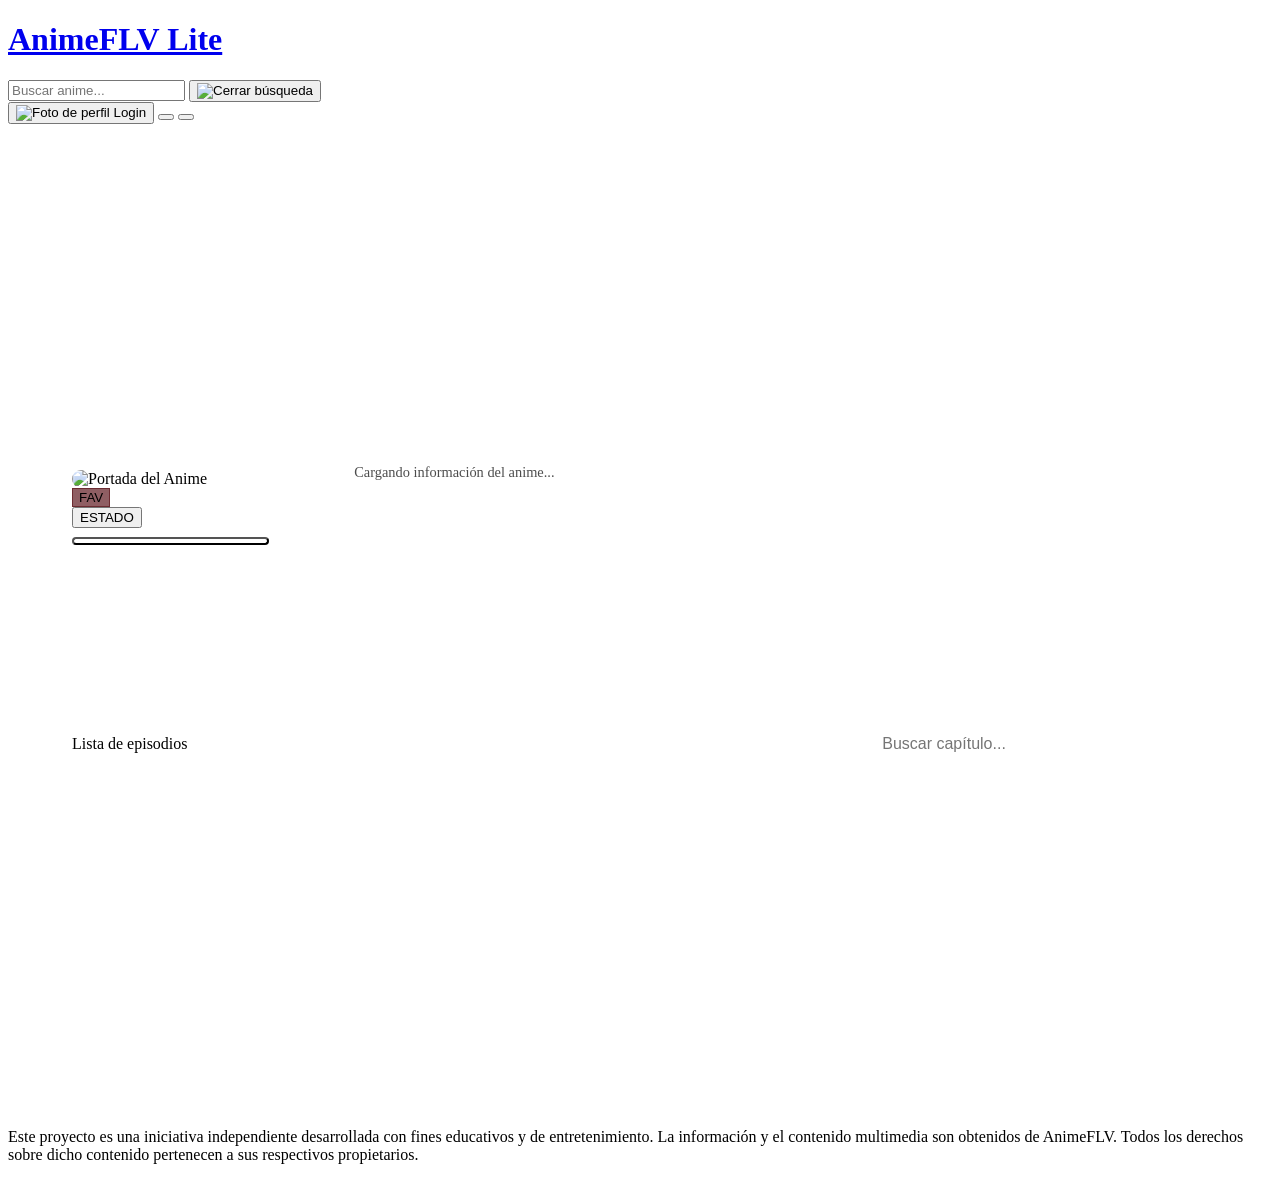
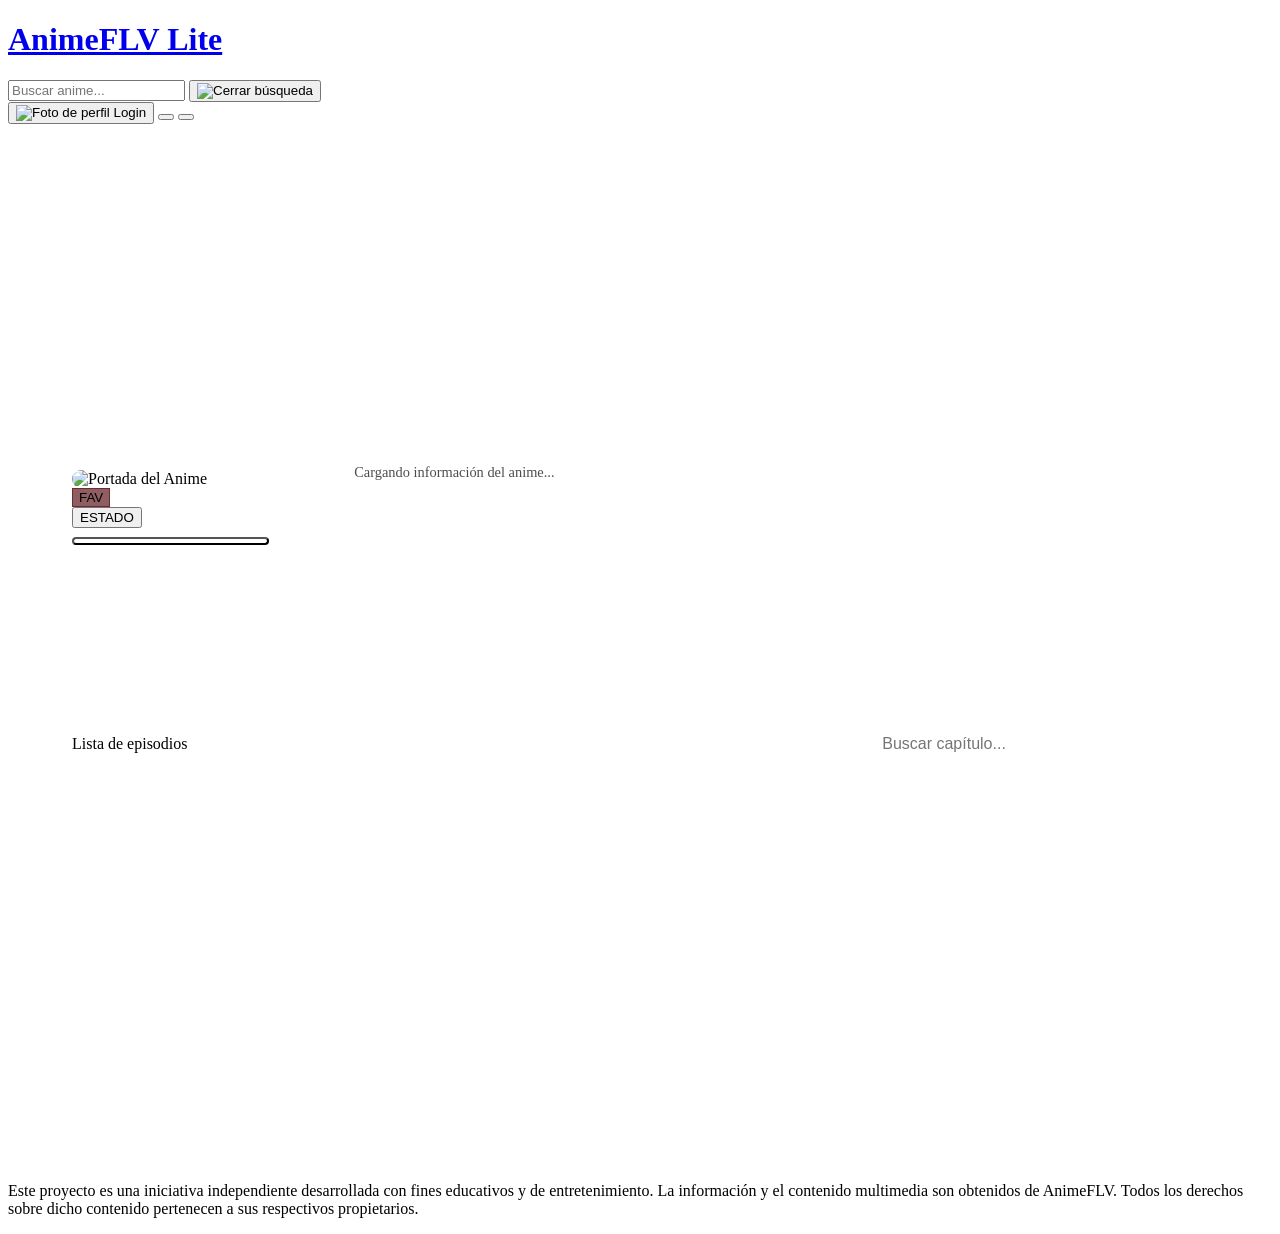

update ui caps

--- a/styles/style_anime.css
+++ b/styles/style_anime.css
@@ -77,7 +77,7 @@ body::after {
   margin-bottom: 2rem;
   display: grid;
   grid-template-columns: minmax(200px, 20%) minmax(0, calc(80% - 25px));
-  grid-template-rows: auto auto auto;
+  /* grid-template-rows: auto auto auto; */
   grid-template-areas: 
     "container1 container2"
     "container3 container3"
@@ -557,7 +557,7 @@ body::after {
   display: flex;
   flex-direction: column;
   gap: 1rem;
-  min-height: 166px;
+  min-height: 220px;
   position: relative;
 }
 
@@ -602,25 +602,19 @@ body::after {
   grid-area: episodios;
   margin:auto;
   list-style-type: none;
-  display: flex;
-  flex-wrap: wrap;
-  flex-direction: column;
-  align-items: center;
+  display: grid;
+  grid-template-columns: repeat(auto-fill, minmax(200px, 1fr));
+  gap:10px;
   width: 100%;
-  overflow-x: auto;
-  overflow-y: hidden;
+  padding-top: 10px;
+  overflow-y: auto;
   scroll-behavior: smooth;
-  height: 0px;
   transition: height .5s;
-  gap: 0 1rem;
-  &.cargado {
-    height: min(calc(var(--caps) * (80px + 1rem) + 8px), clamp(296px, calc(100vh - 440px), 1000px));
-  }
 }
 
 /* Para navegadores WebKit (Chrome, Safari) */
 .episodes-list::-webkit-scrollbar, .timeline-containe::-webkit-scrollbar, #anime-grid-sin-resultados::-webkit-scrollbar {
-  height: 8px;
+  width: 8px;
 }
 .episodes-list::-webkit-scrollbar-thumb, .timeline-containe::-webkit-scrollbar-thumb, .anime-description::-webkit-scrollbar-thumb, #anime-grid-sin-resultados::-webkit-scrollbar-thumb {
   background-color: var(--p);
@@ -633,77 +627,106 @@ body::after {
   width: 4px;
 }
 .episodes-list li {
-  margin-bottom: 1rem;
   width: 100%;
   display: flex;
-  flex:1 ;
-  max-height: 80px;
-  min-height: 80px;
-}
+  height: 150px;
+} 
 .episode-btn.ep-visto {
-  color: var(--t2);
+  color: var(--btn2);
 }
 .episode-btn {
-  background: var(--p);
   border:none;
-  border-top: 1px solid var(--br);
-  border-radius: 12px;
+  background: none;
   color: var(--t1);
   font-size: 1rem;
   cursor: pointer;
   transition: transform 0.2s;
   width: 100%;
   display: flex;
-  justify-content: space-between;
-  align-items: center;
+  flex-direction: column;
   position: relative;
-  padding-inline: 20px;
+  overflow: hidden;
   &:active {
-    opacity: .8;
     color: var(--btn);
-    background-color: var(--p);
-    filter: brightness(1.5);
+    transform: translateY(-3px);
   }
 }
-.icon-eye {
-  width: 25px;
-  height: 25px;
-  opacity: 0;
+
+.episode-thumb {
+  width: 100%;
+  height: 100%;
+  object-fit: cover;
+  border: 1px solid var(--br);
+  transition: transform 0.2s, filter 0.2s;
+  transform-origin: bottom center; 
+  
+  border-radius: 12px;
 }
-.ep-visto::after, .ep-no-visto::after {
+
+.episode-text {
+  padding: 8px;
+  font-weight: 600;
+  text-align: center;
+  flex: 1;
+  display: flex;
+  align-items: center;
+  justify-content: center;
+  font-size: 0.9rem;
+  position: absolute;
+  bottom: 0;
+  background: var(--p);
+  border-top-right-radius: 12px;
+  border-bottom-left-radius: 12px;
+}
+.icon-eye {
+  width: 35px;
+  height: 35px;
+  position: absolute;
+  top: 5px;
+  right: 5px;
+  border: none;
+  border-radius: 99px;
+  cursor: pointer;
+  background-color: rgb(var(--bgti),.4);
+  backdrop-filter: blur(10px);
+  transition: filter 0.2s, background-color 0.2s;
+}
+.ep-visto .icon-eye::after, .ep-no-visto .icon-eye::after {
   content: "";
-  width: 25px;
-  height: 25px;
+  width: 20px;
+  height: 20px;
   position: absolute;
   top: 50%;
-  right: 20px;
+  left: 50%;
+  transform: translate(-50%, -50%);
   pointer-events: none;
-  transform: translateY(-50%);
   -webkit-mask-size: contain;
   mask-size: contain;
-
 }
-.ep-visto::after {
-  background-color: var(--btn); 
+.ep-visto .icon-eye::after {
+  background-color: var(--t1); 
   -webkit-mask: url('../icons/eye-solid.svg') no-repeat center;
   mask: url('../icons/eye-solid.svg') no-repeat center;
  }
-.ep-no-visto::after {
-  background-color: rgb(var(--bgt),.3); 
+.ep-no-visto .icon-eye::after {
+  background-color: rgb(var(--bgt),.4); 
   -webkit-mask: url('../icons/eye-slash-solid.svg') no-repeat center;
   mask: url('../icons/eye-slash-solid.svg') no-repeat center;
 }
-@media screen and (hover:hover) {
-  .episode-btn {
-    width: calc(100% - 6px);
-  }
-.episode-btn:hover {
-    color: var(--btn);
-    background-color: var(--p);
-    filter: brightness(1.2);
-
-    transform: translateX(3px);
+.play-icon {
+  transform: translate(50%, 50%);
+  bottom: 50%;
+  right: 50%;
+  opacity: 0;
 }
+@media screen and (hover:hover) {
+  .episode-btn {width: calc(100% - 6px);}
+  .episode-btn:hover {color: var(--btn2);transform: translateY(-3px);}
+  .icon-eye:hover {filter: brightness(1.2);}
+
+  .episode-btn:hover .play-icon {width: 50px;height: 50px;
+  border: 1px solid #fff2;opacity: 1;}
+  .episode-btn:hover .episode-thumb {filter: brightness(0.5);}
 }
 .caps-completados-overlay{
     position:absolute;
@@ -804,7 +827,6 @@ body::after {
 }
 #relacionados {
 display: none;
-max-width: 1150px;
 grid-area: container4;
 flex-direction: column;
 position: relative;
@@ -980,8 +1002,50 @@ width: 100%;
 max-height: 500px;
 }
 .episodes-list {
-  max-height: clamp(420px, calc(100vh - 550px), 1000px);
+  grid-template-columns: 1fr;
   }
+  
+  .episodes-list li {
+    min-height: 80px;
+    max-height: 80px;
+  }
+  
+  .episode-btn {
+    flex-direction: row;
+    align-items: center;
+    padding: 10px;
+    background: var(--p);
+    border-radius: 12px;
+  }
+  
+  .episode-thumb {
+    width: 100px;
+    height: 100%;
+    border-radius: 10px;
+
+  }
+  
+  .episode-text {
+    flex: 1;
+    padding: 0 15px;
+    justify-content: start;
+    position: static;
+  }
+  
+  .icon-eye {
+    position: static;
+    background: none;
+    padding: 0;
+    background: var(--br);
+  }
+  @media screen and (hover:hover) {
+.episode-btn:hover img {
+    transform: scale(1);
+}
+.episode-btn:hover .icon-eye {
+background: var(--p);
+}
+}
 }
 /* Ocultar botones por defecto */
 #btn-search-capitulo,
